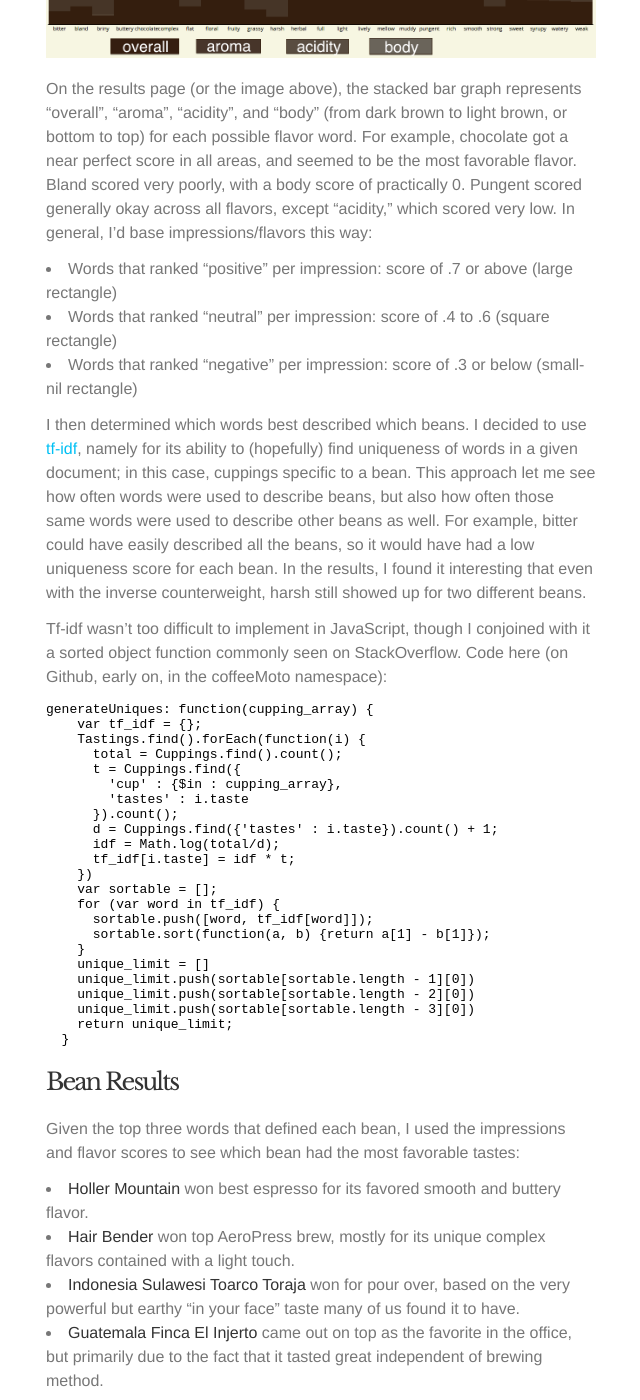
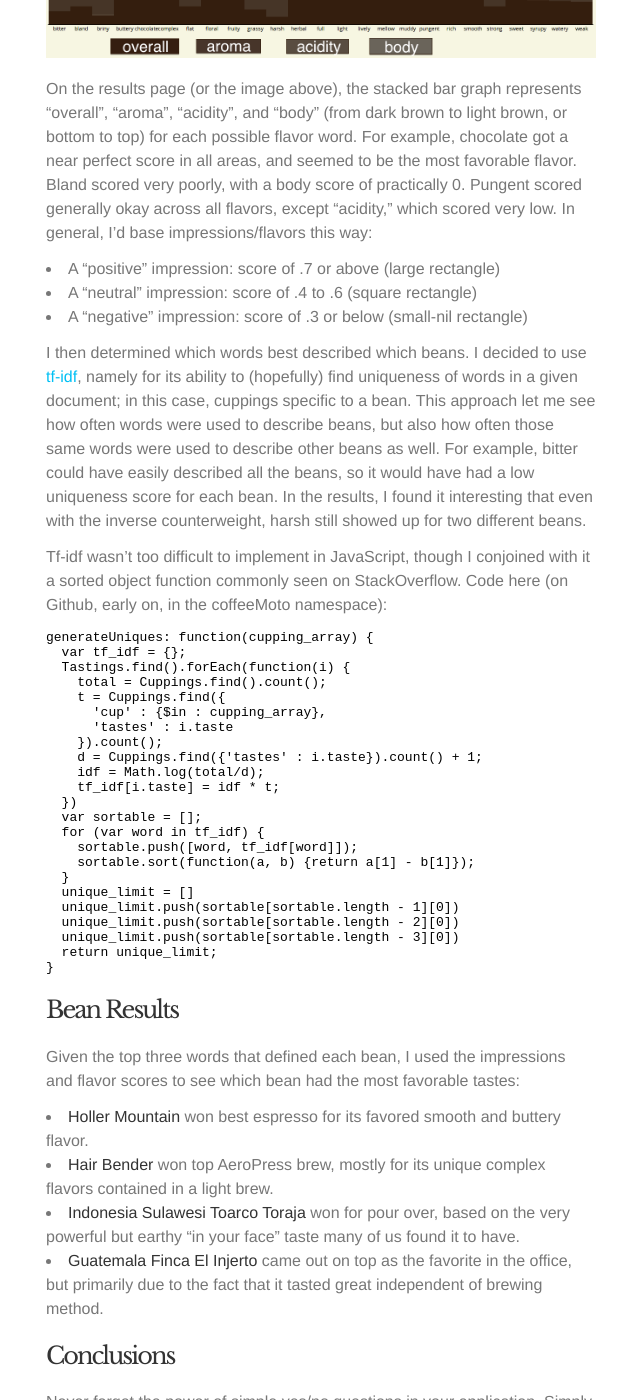
Before and after one commit to podopie/podopie.github.com, a Jekyll site: the page built from _posts/2013-04-29-data_hacking_and_coffee.md, in a window 1280 px wide and 1400 px high, scrolled down 1270 px. Shown: the whole window, without its empty margins (319-959 px from the left). Built offline with Jekyll 4.4.1, drawn with Linux system fonts in a browser that asks for light colours.

Commit message:
last edit

```diff
--- a/_posts/2013-04-29-data_hacking_and_coffee.md
+++ b/_posts/2013-04-29-data_hacking_and_coffee.md
@@ -42,37 +42,37 @@ Initially, I wanted to identify the value of a flavor, broken down by each impre
 
 On the results page (or the image above), the stacked bar graph represents "overall", "aroma", "acidity", and "body" (from dark brown to light brown, or bottom to top) for each possible flavor word. For example, chocolate got a near perfect score in all areas, and seemed to be the most favorable flavor. Bland scored very poorly, with a body score of practically 0. Pungent scored generally okay across all flavors, except "acidity," which scored very low. In general, I'd base impressions/flavors this way:
 
-* Words that ranked "positive" per impression: score of .7 or above (large rectangle)
-* Words that ranked "neutral" per impression: score of .4 to .6 (square rectangle)
-* Words that ranked "negative" per impression: score of .3 or below (small-nil rectangle)
+* A "positive" impression: score of .7 or above (large rectangle)
+* A "neutral" impression: score of .4 to .6 (square rectangle)
+* A "negative" impression: score of .3 or below (small-nil rectangle)
 
 
 I then determined which words best described which beans. I decided to use <a href="http://en.wikipedia.org/wiki/Tf%E2%80%93idf">tf-idf</a>, namely for its ability to (hopefully) find uniqueness of words in a given document; in this case, cuppings specific to a bean. This approach let me see how often words were used to describe beans, but also how often those same words were used to describe other beans as well. For example, bitter could have easily described all the beans, so it would have had a low uniqueness score for each bean. In the results, I found it interesting that even with the inverse counterweight, harsh still showed up for two different beans.
 
 Tf-idf wasn't too difficult to implement in JavaScript, though I conjoined with it a sorted object function commonly seen on StackOverflow. Code here (on Github, early on, in the coffeeMoto namespace):
 <pre>generateUniques: function(cupping_array) {
-    var tf_idf = {};
-    Tastings.find().forEach(function(i) {
-      total = Cuppings.find().count();
-      t = Cuppings.find({
-        'cup' : {$in : cupping_array},
-        'tastes' : i.taste
-      }).count();
-      d = Cuppings.find({'tastes' : i.taste}).count() + 1;
-      idf = Math.log(total/d);
-      tf_idf[i.taste] = idf * t;
-    })
-    var sortable = [];
-    for (var word in tf_idf) {
-      sortable.push([word, tf_idf[word]]);
-      sortable.sort(function(a, b) {return a[1] - b[1]});
-    }
-    unique_limit = []
-    unique_limit.push(sortable[sortable.length - 1][0])
-    unique_limit.push(sortable[sortable.length - 2][0])
-    unique_limit.push(sortable[sortable.length - 3][0])
-    return unique_limit;
+  var tf_idf = {};
+  Tastings.find().forEach(function(i) {
+    total = Cuppings.find().count();
+    t = Cuppings.find({
+      'cup' : {$in : cupping_array},
+      'tastes' : i.taste
+    }).count();
+    d = Cuppings.find({'tastes' : i.taste}).count() + 1;
+    idf = Math.log(total/d);
+    tf_idf[i.taste] = idf * t;
+  })
+  var sortable = [];
+  for (var word in tf_idf) {
+    sortable.push([word, tf_idf[word]]);
+    sortable.sort(function(a, b) {return a[1] - b[1]});
   }
+  unique_limit = []
+  unique_limit.push(sortable[sortable.length - 1][0])
+  unique_limit.push(sortable[sortable.length - 2][0])
+  unique_limit.push(sortable[sortable.length - 3][0])
+  return unique_limit;
+}
 </pre>
 
 Bean Results
@@ -80,7 +80,7 @@ Bean Results
 
 Given the top three words that defined each bean, I used the impressions and flavor scores to see which bean had the most favorable tastes:
 * **Holler Mountain** won best espresso for its favored smooth and buttery flavor.
-* **Hair Bender** won top AeroPress brew, mostly for its unique complex flavors contained with a light touch.
+* **Hair Bender** won top AeroPress brew, mostly for its unique complex flavors contained in a light brew.
 * **Indonesia Sulawesi Toarco Toraja** won for pour over, based on the very powerful but earthy "in your face" taste many of us found it to have.
 * **Guatemala Finca El Injerto** came out on top as the favorite in the office, but primarily due to the fact that it tasted great independent of brewing method.
 
```
